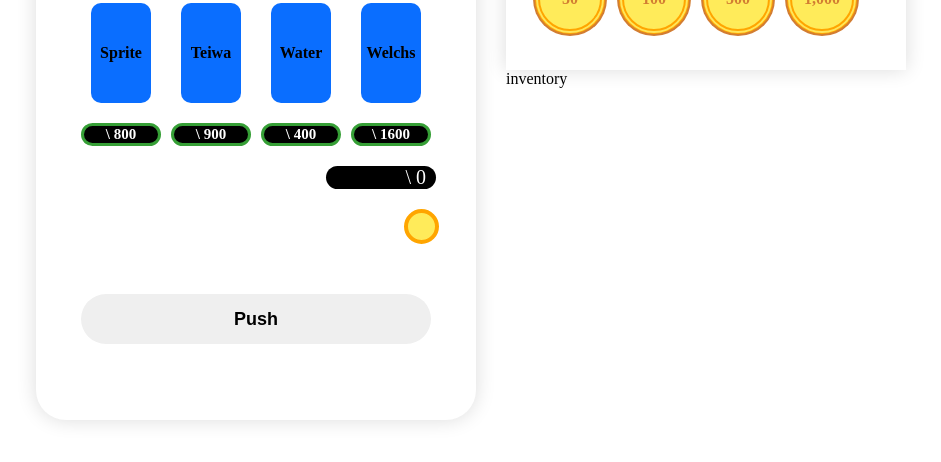
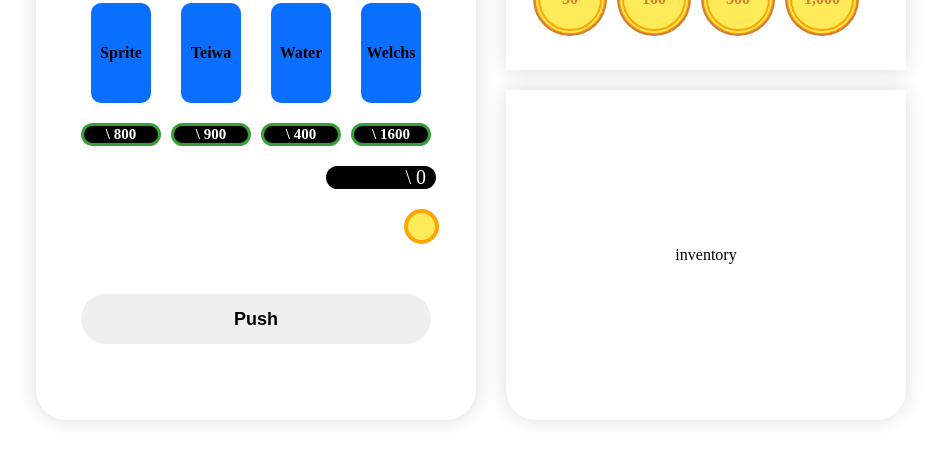
Before and after one commit to yeonilil/vending-machine, a React (Create React App) app: page / in a window 1280 px wide. Shown: the part 270-732 px from the top of the page, without its empty margins (169-1110 px from the left). Built offline with nearby package versions, Linux system fonts and the light colour scheme.

Commit message:
Style: 전체 스타일 틀

```diff
--- a/src/components/containers/Inventory.jsx
+++ b/src/components/containers/Inventory.jsx
@@ -1,5 +1,5 @@
-import "../../styles/Inventory.module.scss";
+import styles from "../../styles/Inventory.module.scss";
 
 export default function Inventory() {
-  return <div className="inventory">inventory</div>;
+  return <div className={styles.inventory}>inventory</div>;
 }
--- a/src/styles/Inventory.module.scss
+++ b/src/styles/Inventory.module.scss
@@ -0,0 +1,13 @@
+.inventory {
+  width: 400px;
+  height: 330px;
+  display: flex;
+  flex-direction: column;
+  justify-content: center;
+  align-items: center;
+  margin-top: 20px;
+  border-bottom-left-radius: 30px;
+  border-bottom-right-radius: 30px;
+  background-color: #fff;
+  box-shadow: 0px 0px 20px #dcdcdc;
+}
```
